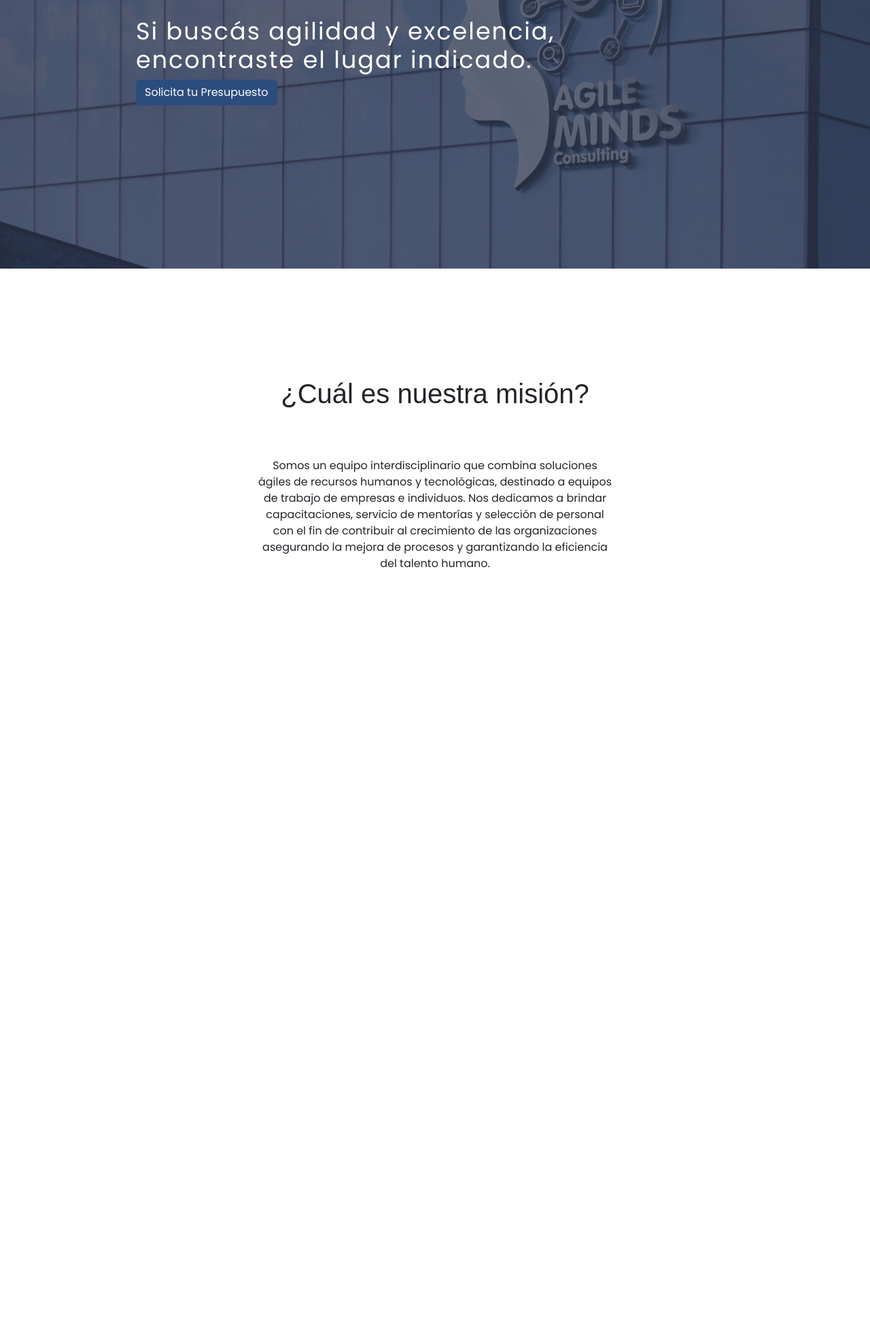
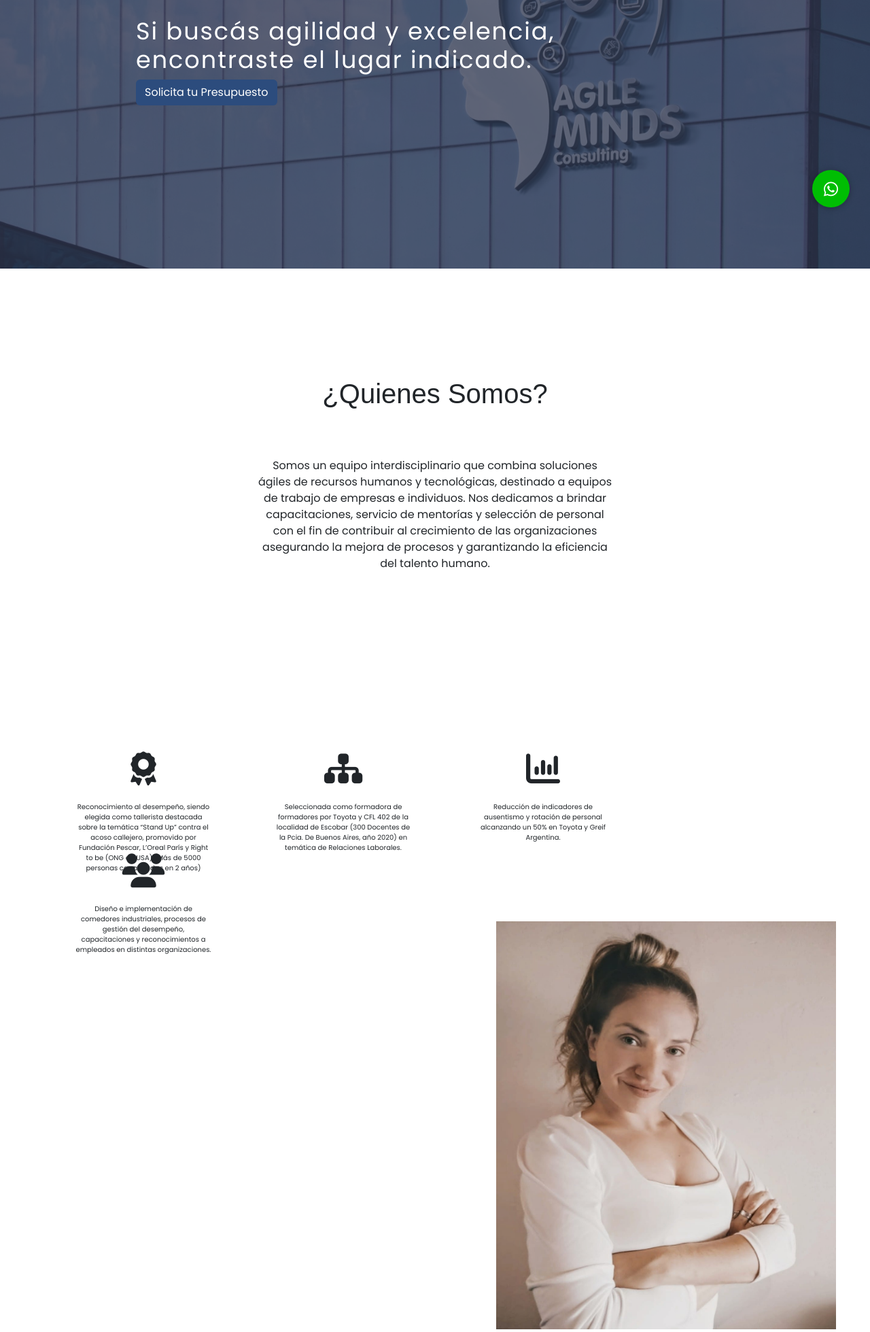
Before and after one commit to Gaby-1628/Consultora, a PHP site: page /quienes-somos.html in a window 1280 px wide. Shown: the part 465-2424 px from the top of the page at 68% size. Before the commit the page ends 1300 px from the top, so only its background shows below. Run offline with PHP 8.4, Linux system fonts and the light colour scheme; some libraries are stand-ins or nearby versions.

Commit message:
Se hicieron algunos cambios en la seccion de equipo

```diff
--- /dev/null
+++ b/css/equipo.css
@@ -0,0 +1,57 @@
+/* ------------------------------------------------------------ */
+/* ------------------------ Quienes Somos --------------------- */
+/* ------------------------------------------------------------ */
+
+#equipo{
+    /* background-color: #e0cece; */
+    width: 100%;
+    float: left;
+    height: 600px;
+}
+
+.img-eqp img{
+    float: right;
+    width: 500px;
+    height: 600px;
+    margin-right: 50px;
+    /* margin-top: 50px; */
+}
+
+.txt{
+    width: 50%;
+    float: left;
+    height: 400px;
+    margin-left: 100px;
+    margin-top: 100px;
+}
+
+.txt h1{
+    margin-top: 50px;
+    margin-bottom: 50px;
+}
+
+#logros{
+    width: 90%;
+    margin: auto;
+    height: 300px;
+    display: flex;
+    flex-wrap: wrap;
+}
+
+#logros p{
+    font-size: 10px;
+    width: 200px;
+    height: 100px;
+    display: block;
+    margin: 0px 47px;
+    text-align: center;
+}
+
+.fa-award,
+.fa-sitemap,
+.fa-chart-column,
+.fa-users{
+    font-size: 50px;
+    margin-top: 50px;
+    margin-bottom: 24px;
+}
--- a/css/style.css
+++ b/css/style.css
@@ -23,9 +23,6 @@
     width: 100px;
     height: 100px;
     display: flex;
-}
-.logo{
-    left: 0;
 }
 
 .menu{
@@ -574,6 +571,11 @@
     background-color: #fff;
 }
 
+
+/* ------------------------------------------------------------ */
+/* ----------------------- Seccion Footer --------------------- */
+/* ------------------------------------------------------------ */
+
 footer{
     width: 100%;
     height: 300px;
@@ -591,6 +593,7 @@
     display: inline-block;
 }
     #redes-sociales a{
+    text-decoration: none;
     width: 20px;
     height: 16px;
     margin: 0px 20px;
@@ -602,7 +605,8 @@
     #redes-sociales a:hover{
         color: #567cb6
     }
-    .fa-brands{
+    .fa-brands,
+    .fa-at{
         font-size: 24px;
         margin: 8px;
     }
--- a/index.html
+++ b/index.html
@@ -158,7 +158,7 @@
             </div>
             <div id="redes-sociales">
                 <a href="#">
-                    <i class="fa-brands fa-facebook"></i>
+                    <i class="fa-solid fa-at"></i>
                 </a>
                 <a href="#">
                     <i class="fa-brands fa-twitter"></i>
--- a/quienes-somos.html
+++ b/quienes-somos.html
@@ -4,10 +4,11 @@
     <meta charset="UTF-8">
     <meta http-equiv="X-UA-Compatible" content="IE=edge">
     <meta name="viewport" content="width=device-width, initial-scale=1.0">
-    <title>Document</title>
+    <title>Agil Main</title>
     <link href="https://cdn.jsdelivr.net/npm/bootstrap@5.3.0-alpha1/dist/css/bootstrap.min.css" rel="stylesheet" integrity="sha384-GLhlTQ8iRABdZLl6O3oVMWSktQOp6b7In1Zl3/Jr59b6EGGoI1aFkw7cmDA6j6gD" crossorigin="anonymous">
     <script src="https://kit.fontawesome.com/623d2400f0.js" crossorigin="anonymous"></script>
     <link rel="stylesheet" href="css/style.css">
+    <link rel="stylesheet" href="css/equipo.css">
     <script src="js/scrollreveal.js"></script>
 </head>
 <body>
@@ -104,13 +105,53 @@
     </header>
     <main>
         <section id="mision">
-            <h1>¿Cuál es nuestra misión?</h1>
-            <p>Somos un equipo interdisciplinario que combina soluciones <br> ágiles de recursos humanos y tecnológicas, destinado a equipos <br> de trabajo de empresas e individuos. Nos dedicamos a brindar <br> capacitaciones, servicio de mentorías y selección de personal <br> con el fin de contribuir al crecimiento de las organizaciones <br> asegurando la mejora de procesos y garantizando la eficiencia <br> del talento humano.
+            <h1 class="titulo">¿Quienes Somos?</h1>
+            <div>
+                <p>Somos un equipo interdisciplinario que combina soluciones <br> ágiles de recursos humanos y tecnológicas, destinado a equipos <br> de trabajo de empresas e individuos. Nos dedicamos a brindar <br> capacitaciones, servicio de mentorías y selección de personal <br> con el fin de contribuir al crecimiento de las organizaciones <br> asegurando la mejora de procesos y garantizando la eficiencia <br> del talento humano.
+                </p>
+            </div>
+        </section>
+        <div id="logros">
+            <p>
+                <i class="fa-solid fa-award"></i>
+                Reconocimiento al desempeño, siendo elegida como tallerista destacada sobre la temática “Stand Up” contra el acoso callejero, promovido por Fundación Pescar, L’Oreal París y Right to be (ONG de USA) (Más de 5000 personas capacitadas en 2 años)
             </p>
+            <p>
+                <i class="fa-solid fa-sitemap"></i>
+                Seleccionada como formadora de formadores por Toyota y CFL 402 de la localidad de Escobar (300 Docentes de la Pcia. De Buenos Aires, año 2020) en temática de Relaciones Laborales.
+            </p>
+            <p>
+                <i class="fa-solid fa-chart-column"></i>
+                Reducción de indicadores de ausentismo y rotación de personal alcanzando un 50% en Toyota y Greif Argentina.
+            </p>
+            <p>
+                <i class="fa-solid fa-users"></i>
+                Diseño e implementación de comedores industriales, procesos de gestión del desempeño, capacitaciones y reconocimientos a empleados en distintas organizaciones.
+            </p>
+    </div>
+        <section id="equipo">
+            <article class="eqp">
+                <div class="img-eqp">
+                    <img src="Img/Lucia Favre.jpeg" alt="">
+                </div>
+                <div class="txt">
+                    <h1><strong>CEO -</strong> Lucía Cardade Favre:</h1>
+                    <p>
+                        Lic. En Recursos Humanos y Profesora Universitaria con diploma de honor,<br>reconocimiento al mérito académico por obtener uno de los mejores<br> promedios de la carrera.<br>
+                        Formada en Neurociencias del aprendizaje aplicado a individuos y equipos <br> de trabajo, con 14 años de experiencia trabajando en organizaciones<br> multinacionales y nacionales en distintos sectores de trabajo. Compras<br> nacionales e internacionales, Comercio Exterior, Relaciones Públicas,<br> Seguridad e Higiene, Responsable de Recursos Humanos, llevando a cabo todas <br> las funciones hard & soft. <br>
+                        <!-- Empresas/instituciones en las que ha trabajado: <br>Toyota Argentina, Merisant, Monsanto, Greif, Montajes Interacero, S.A De Giacomo, Fundación Pescar. -->
+                    </p>
+                </div>
+            </article>
         </section>
+        <a href="https://api.whatsapp.com/send?phone=" class="btn-wsp" target="_blank">
+            <i class="fa-brands fa-whatsapp"></i>
+        </a>
     </main>
+
 
     <script src="js/main.js"></script>
     <script src="js/popup.js"></script>
+    <script src="js/carusel.js"></script>
 </body>
 </html>
```
Also changed, not shown: Img/Espacio para la libertad.jpg (added), Img/Fundación Pescar.jfif (added), Img/Greif.jfif (added), Img/Merisant.jfif (added), Img/Monsanto.jpg (added), Img/RadaNet.jfif (added), Img/Toyota logo.jfif (added), js/carusel.js (added).
